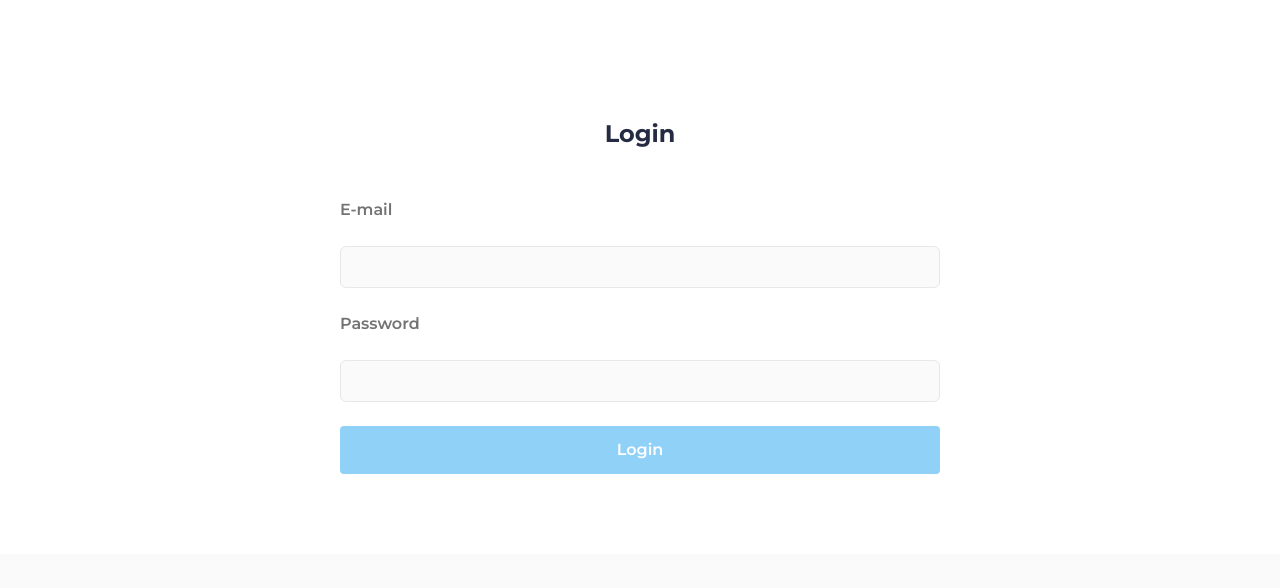
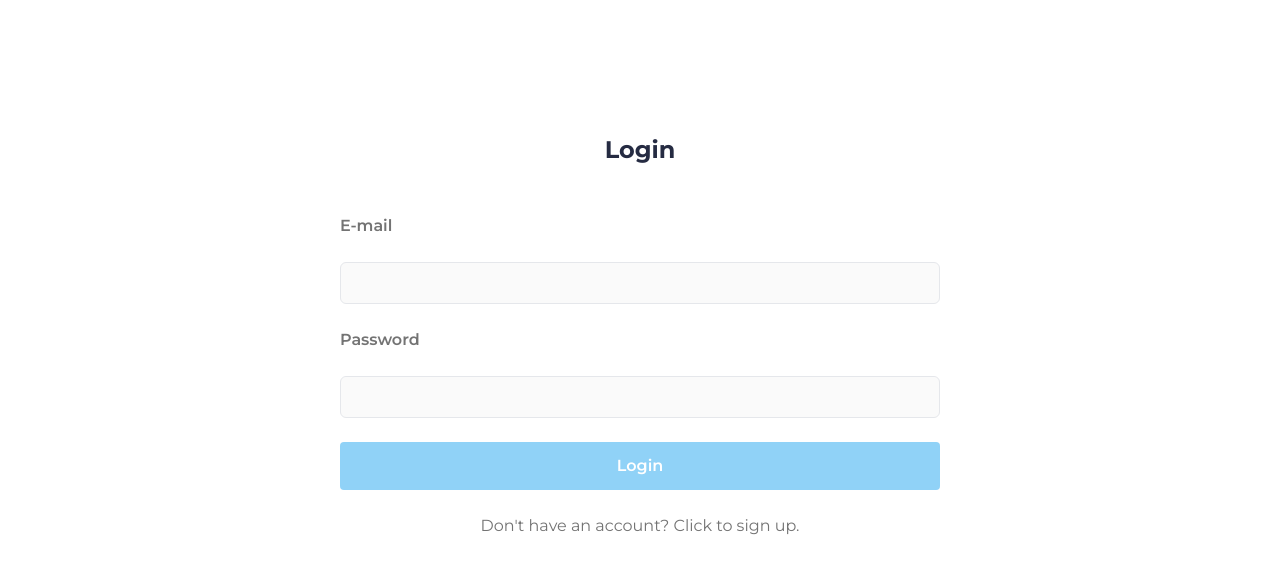
Before and after one commit to bahriogluomer/ecommerce, a React (Vite) app: page /login in a window 1280 px wide. Shown: the part 132-720 px from the top of the page. Built offline with nearby package versions, Linux system fonts and the light colour scheme; no server answers.

Commit message:
corrected css and added buttons to login and signup pages

```diff
--- a/src/components/ProductDetailCarousel.jsx
+++ b/src/components/ProductDetailCarousel.jsx
@@ -46,7 +46,7 @@ function ProductDetailCarousel({ images }) {
               </div>
               {images && images.length > 0 && (
                 <img
-                  className="w-[360px] h-[420px] "
+                  className="w-[360px] h-[420px] object-cover"
                   src={images[currentIndex].url}
                   alt=""
                 />
--- a/src/pages/AboutPage.jsx
+++ b/src/pages/AboutPage.jsx
@@ -21,7 +21,7 @@ const data = [
 export default function AboutPage() {
   return (
     <>
-      <section className="mx-auto mt-10 max-w-[1440px] flex justify-between sm:flex-col sm:items-center">
+      <section className="mx-auto mt-10  max-w-[1440px] flex justify-between sm:flex-col sm:items-center">
         <div className="flex flex-col items-start gap-9 justify-center w-96 sm:text-center sm:items-center sm:w-64">
           <h5 className="font-bold text-base text-dark-text-color sm:hidden">
             ABOUT COMPANY
--- a/src/pages/LoginPage.jsx
+++ b/src/pages/LoginPage.jsx
@@ -28,7 +28,7 @@ export default function LoginPage() {
   }
 
   return (
-    <div className="flex flex-col items-center justify-center my-20">
+    <div className="flex flex-col items-center justify-center my-24">
       <h1 className="font-bold text-2xl text-center text-darkgray my-12">
         Login
       </h1>
@@ -75,6 +75,12 @@ export default function LoginPage() {
           </div>
         </button>
       </form>
+      <button
+        className="text-secondary mt-6"
+        onClick={() => history.push("/signup")}
+      >
+        Don't have an account? Click to sign up.
+      </button>
     </div>
   );
 }
--- a/src/pages/ProductDetailPage.jsx
+++ b/src/pages/ProductDetailPage.jsx
@@ -35,13 +35,6 @@ export default function ProductDetailPage() {
   const bestSellerProducts = products
     .sort((a, b) => b.rating - a.rating)
     .slice(0, 8);
-
-  //   <button
-  //   className="font-bold text-sm text-darkgray"
-  //   onClick={() => history.back()}
-  // >
-  //   Back
-  // </button>
 
   return (
     (fetchState == "loading single product" && (
@@ -168,7 +161,7 @@ export default function ProductDetailPage() {
           <div className="flex flex-wrap content-center items-center justify-around sm:justify-center sm:gap-8 py-12">
             {product.images && product.images.length > 0 && (
               <img
-                className="w-[332px] h-[400px]"
+                className="min-w-[330px] h-[400px] object-cover"
                 src={product.images[0].url}
                 alt=""
               />
--- a/src/pages/SignUpPage.jsx
+++ b/src/pages/SignUpPage.jsx
@@ -295,6 +295,12 @@ export default function SignUpPage() {
           </div>
         </button>
       </form>
+      <button
+        className="text-secondary mt-6"
+        onClick={() => history.push("/login")}
+      >
+        Already have an account? Click to login.
+      </button>
     </div>
   );
 }
```
